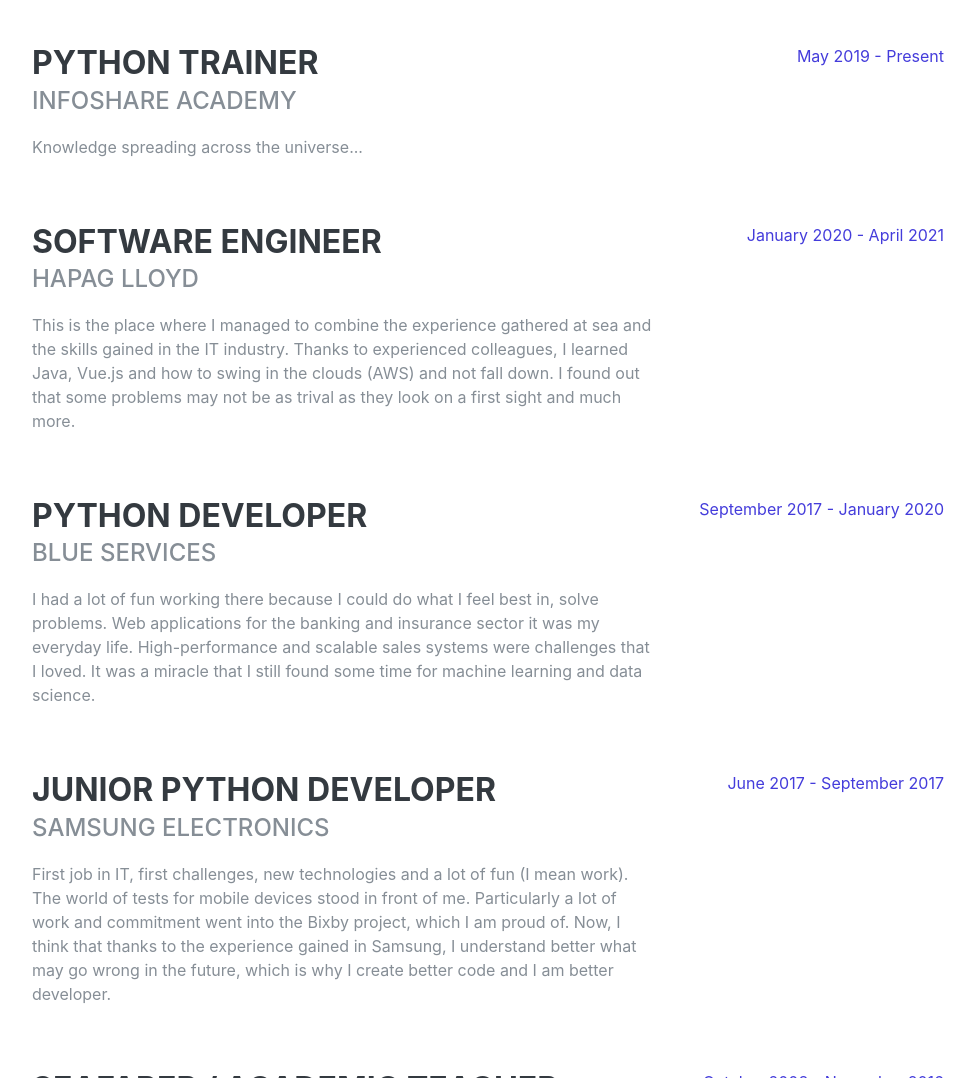
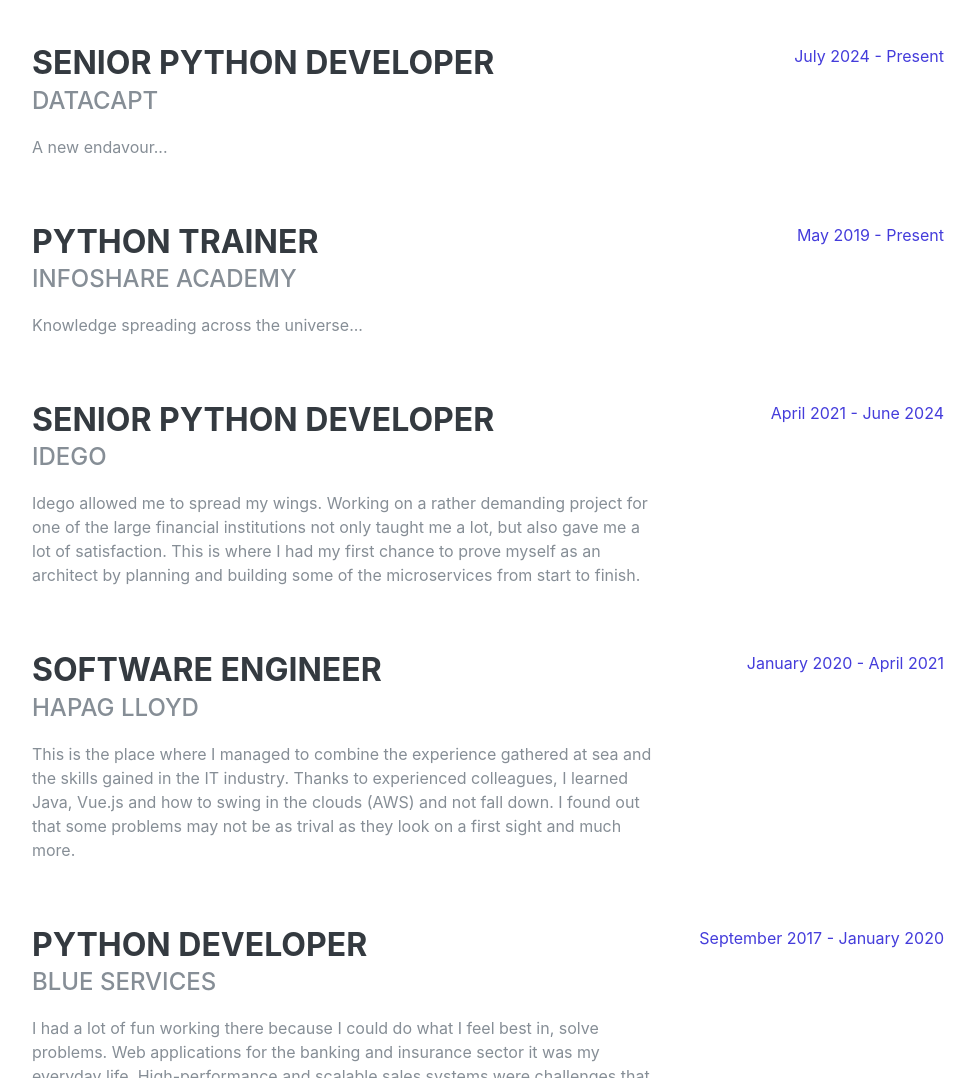
Before and after one commit to kodyliszek/resume, a Gatsby site: page / in a window 1280 px wide. Shown: the part 920-1998 px from the top of the page, without its empty margins (288-1263 px from the left). Built offline with nearby package versions, Linux system fonts and the light colour scheme; Gatsby itself is replaced by a stand-in of ours; a web font is replaced by a local one.

Commit message:
Update index.js

```diff
--- a/src/pages/index.js
+++ b/src/pages/index.js
@@ -52,6 +52,17 @@
 
           <div className="resume-item d-flex flex-column flex-md-row justify-content-between mb-5">
             <div className="resume-content">
+              <h3 className="mb-0">Senior Python Developer</h3>
+              <div className="subheading mb-3">Datacapt</div>
+              <p>A new endavour...</p>
+            </div>
+            <div className="resume-date text-md-right">
+              <span className="text-primary">July 2024 - Present</span>
+            </div>
+          </div>
+
+          <div className="resume-item d-flex flex-column flex-md-row justify-content-between mb-5">
+            <div className="resume-content">
               <h3 className="mb-0">Python Trainer</h3>
               <div className="subheading mb-3">infoShare Academy</div>
               <p>Knowledge spreading across the universe...</p>
@@ -63,8 +74,24 @@
 
           <div className="resume-item d-flex flex-column flex-md-row justify-content-between mb-5">
             <div className="resume-content">
+              <h3 className="mb-0">Senior Python Developer</h3>
+              <div className="subheading mb-3">Idego</div>
+              <p>
+               Idego allowed me to spread my wings. Working on a rather demanding project for one of
+                the large financial institutions not only taught me a lot, but also gave me a lot of satisfaction.
+                This is where I had my first chance to prove myself as an architect by planning and
+                building some of the microservices from start to finish.
+              </p>
+            </div>
+            <div className="resume-date text-md-right">
+              <span className="text-primary">April 2021 - June 2024</span>
+            </div>
+          </div>
+
+          <div className="resume-item d-flex flex-column flex-md-row justify-content-between mb-5">
+            <div className="resume-content">
               <h3 className="mb-0">Software Engineer</h3>
-              <div className="subheading mb-3">HAPAG LLOYD</div>
+              <div className="subheading mb-3">Hapag Lloyd</div>
               <p>
                 This is the place where I managed to combine the experience
                 gathered at sea and the skills gained in the IT industry. Thanks
```
